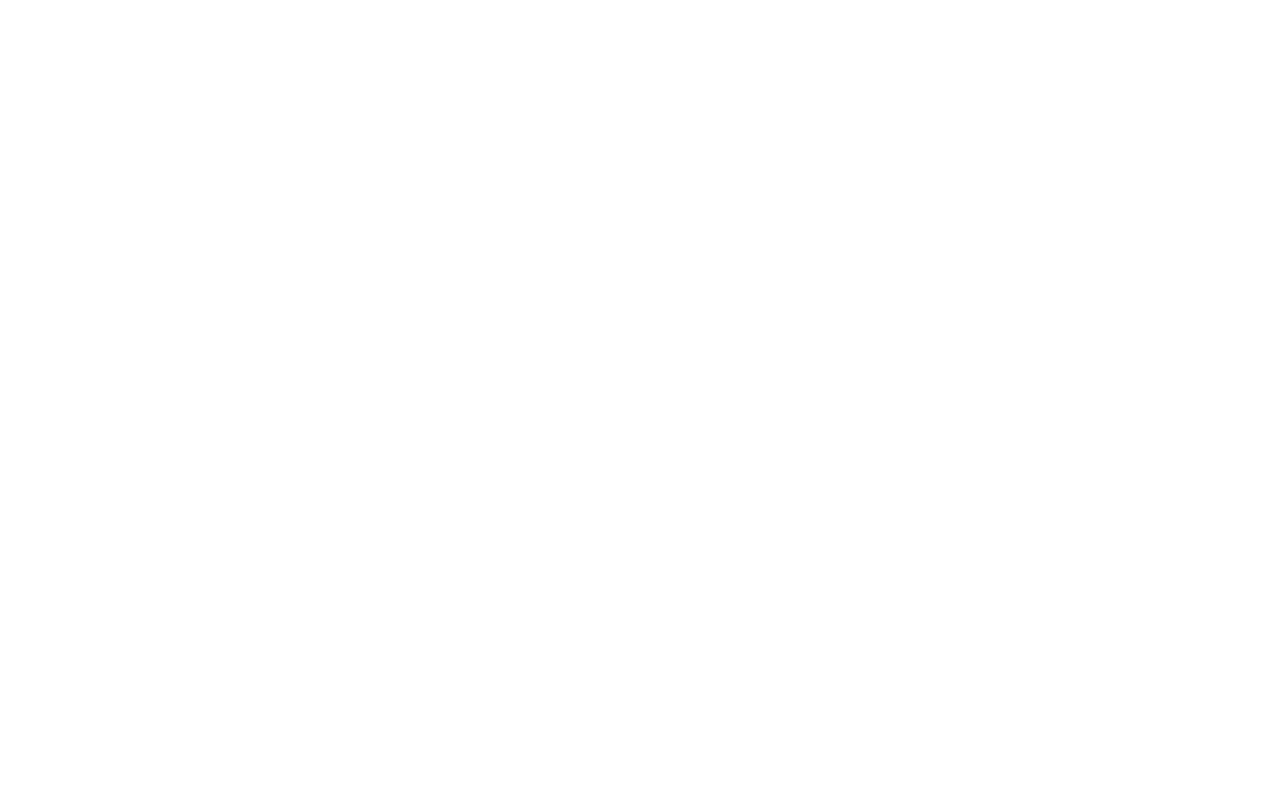
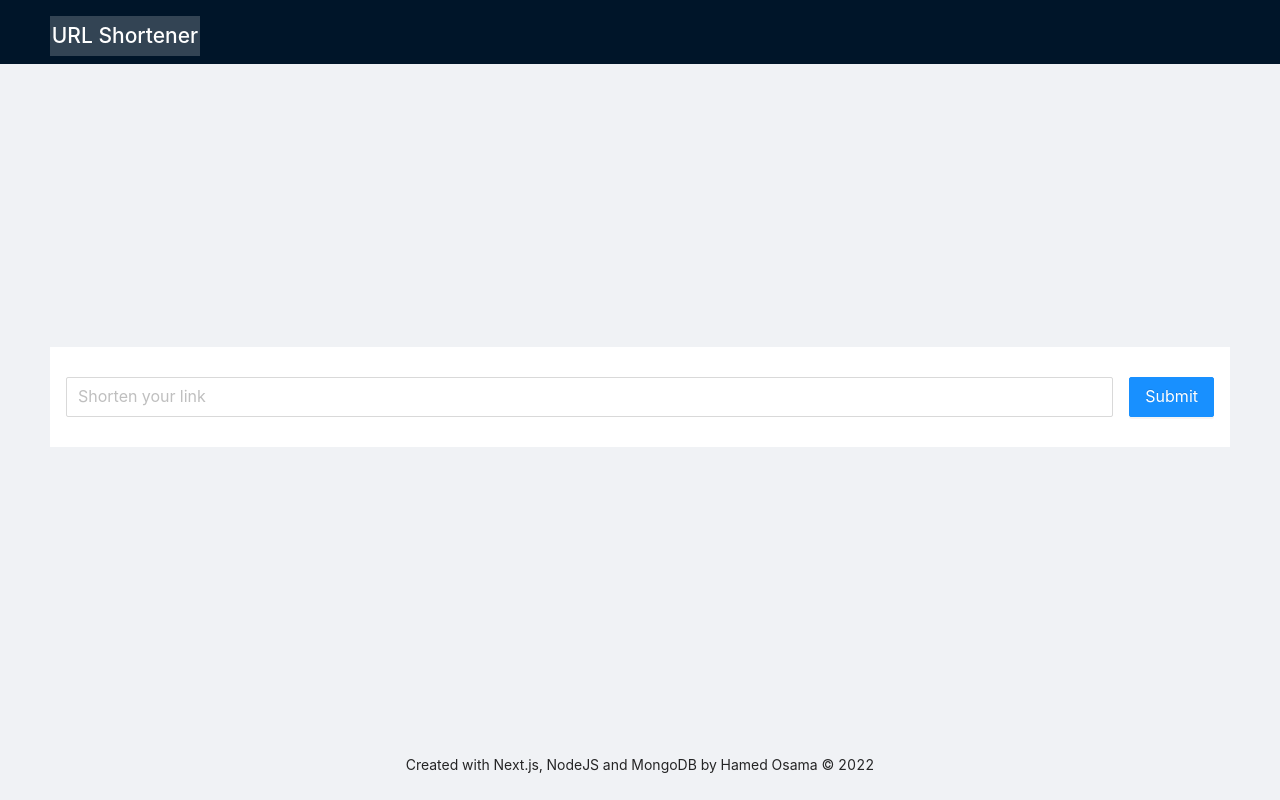
Before and after one commit to HamedOsama/url-shortener, a Next.js app: page / in a window 1280 px wide. Built offline with nearby package versions, Linux system fonts and the light colour scheme.

Commit message:
add form and some validations

```diff
--- a/pages/index.tsx
+++ b/pages/index.tsx
@@ -1,19 +1,63 @@
 import { Button } from 'antd'
+import Form from 'antd/lib/form'
+import Input from 'antd/lib/input'
 import Layout from 'antd/lib/layout'
+import { Content, Footer, Header } from 'antd/lib/layout/layout'
+import Space from 'antd/lib/space'
 import type { NextPage } from 'next'
 import Head from 'next/head'
 import Image from 'next/image'
 import styles from '../styles/Home.module.css'
 
-const Home: NextPage = () => {
+const Home: NextPage = (pp) => {
+  console.log(pp)
   return (
-    <Layout>
+    <Layout className={styles.layout}>
       <Head>
         <title>Create Next App</title>
         <meta name="description" content="Generated by create next app" />
         <link rel="icon" href="/favicon.ico" />
       </Head>
-
+      <Header>
+        <div className={styles.logo} >
+          <h1 className={styles.title}>URL Shortener</h1>
+        </div>
+      </Header>
+      <Content className={styles.content}>
+        <div className={styles.shorten}>
+          <Form
+            name='customized_form_controls'
+            style={{ height: '100%' }}
+          >
+            <div className={styles.form}>
+              <div className={styles.formInput}>
+                <Form.Item
+                  name="url"
+                  rules={[{ required: true }
+                    , { type: 'url', warningOnly: true, message: 'Please enter valid url' },
+                  { type: 'string', min: 6 },]}
+                >
+                  <Input
+                    placeholder="Shorten your link"
+                    size="large"
+                  />
+                </Form.Item>
+              </div>
+              <div className={styles.formBtn}>
+                <Form.Item>
+                  <Button type="primary" htmlType="submit" size="large">
+                    Submit
+                  </Button>
+                </Form.Item>
+              </div>
+            </div>
+          </Form>
+          {/* <Button type='primary'>Shorten</Button> */}
+        </div>
+      </Content>
+      <Footer className={styles.footer}>
+        Created with Next.js, NodeJS and MongoDB by Hamed Osama &copy; 2022
+      </Footer>
     </Layout>
   )
 }
--- /dev/null
+++ b/styles/Home.module.css
@@ -0,0 +1,50 @@
+.layout {
+  height: 100vh;
+}
+
+.logo {
+  float: left;
+  width: 150px;
+  height: 40px;
+  margin: 1rem 0;
+  background-color: rgba(255, 255, 255, 0.2);
+  display: flex;
+  justify-content: center;
+  align-items: center;
+}
+
+.title {
+  color: #fff;
+}
+
+.content {
+  flex: 1;
+  display: flex;
+  justify-content: center;
+  align-items: center;
+}
+
+.content .shorten {
+  width: 100%;
+  margin: 0 50px;
+  background-color: #ffffff;
+  padding: 1rem;
+  height: 100px;
+}
+
+.content .form {
+  display: flex;
+  align-items: center;
+  gap: 1rem;
+  width: 100%;
+  height: 100%;
+}
+
+.content .form .formInput {
+  flex: 1;
+
+}
+
+.footer {
+  text-align: center;
+}
--- a/styles/globals.css
+++ b/styles/globals.css
@@ -4,3 +4,16 @@
   margin: 0;
   padding: 0;
 }
+
+h1,
+h2,
+h3,
+h4,
+h5,
+h6 {
+  margin: 0;
+}
+
+.ant-form-item {
+  margin: 0;
+}
```
